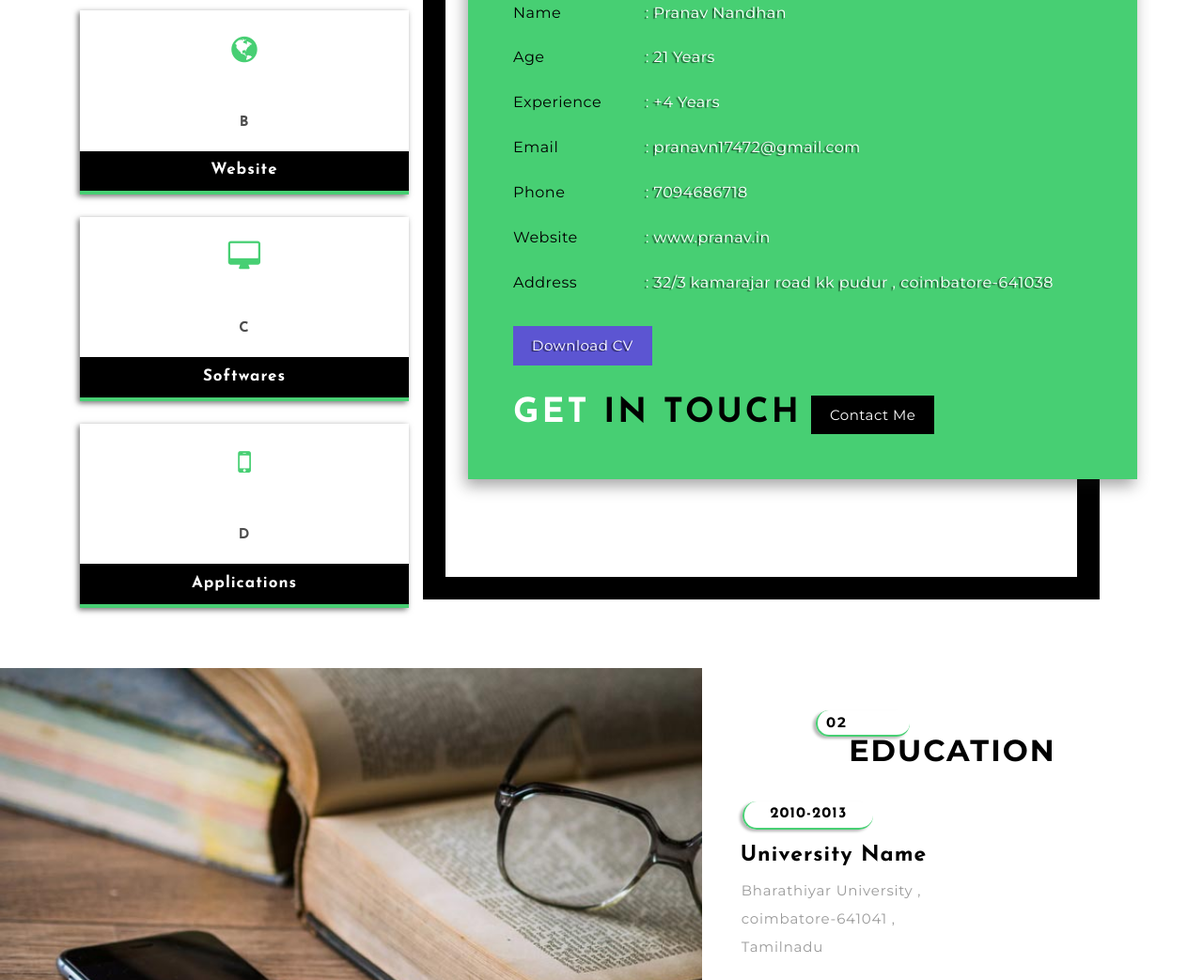
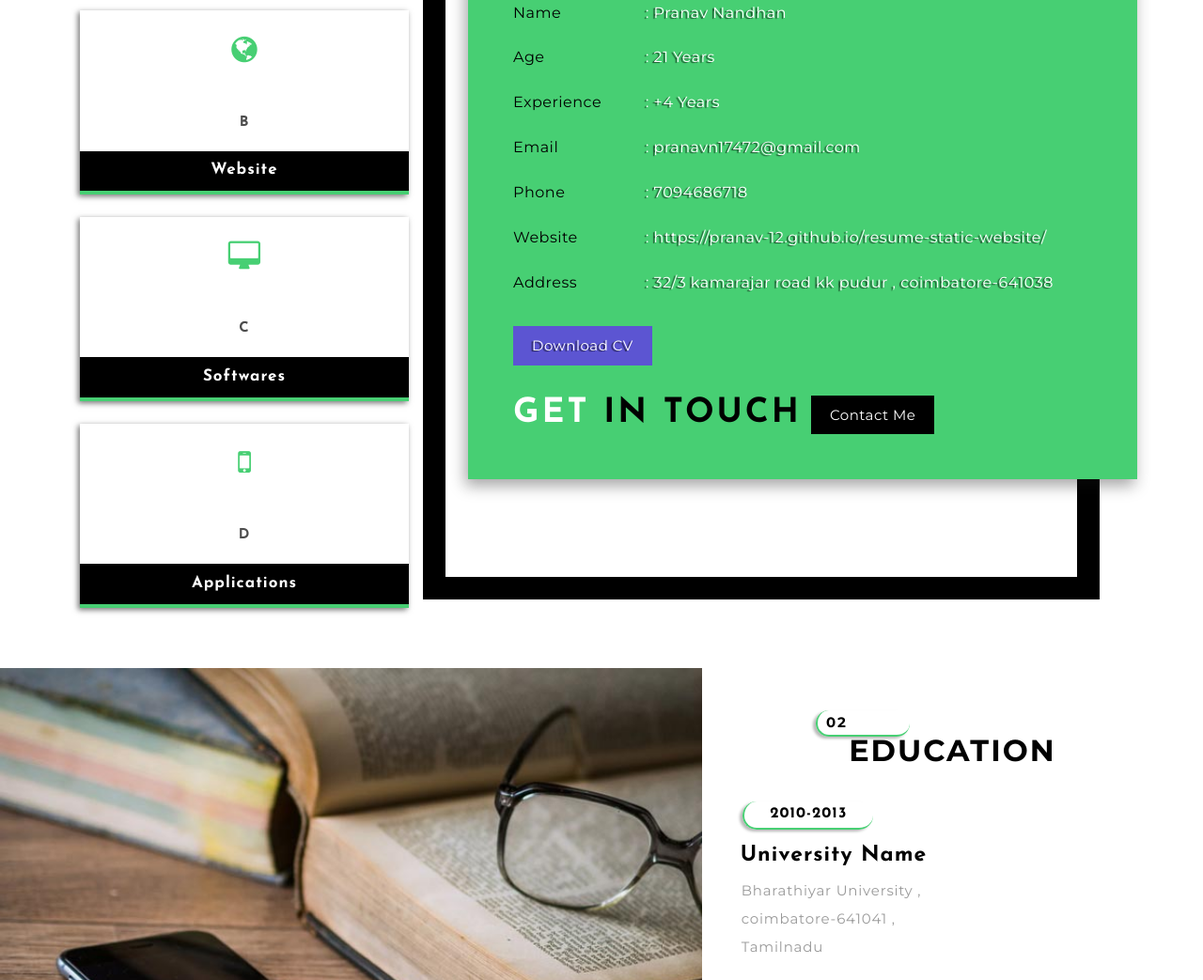
Before and after one commit to pranav-12/resume-static-website, a plain HTML site: page index.html in a window 1280 px wide. Shown: the part 1158-2201 px from the top of the page at 94% size. Drawn offline with Linux system fonts and the light colour scheme.

Commit message:
Update index.html

```diff
--- a/index.html
+++ b/index.html
@@ -140,7 +140,7 @@ Smartphone Compatible web template, free webdesigns for Nokia, Samsung, LG, Sony
 						<li><span>Experience</span>: +4 Years</li>
 						<li><span>Email</span>: <a href="mailto:pranavn17472@gmail.com">pranavn17472@gmail.com</a></li>
 						<li><span>Phone</span>: 7094686718</li>
-						<li><span>Website</span>: <a href="#">www.pranav.in</a></li>
+						<li><span>Website</span>: <a href="https://pranav-12.github.io/resume-static-website/">https://pranav-12.github.io/resume-static-website/</a></li>
 						<li><span>Address</span>: 32/3 kamarajar road kk pudur , coimbatore-641038</li>
 						<li><a href="#" class="botton-w3ls">Download CV</a>
 						</li>
@@ -519,7 +519,7 @@ Smartphone Compatible web template, free webdesigns for Nokia, Samsung, LG, Sony
 	<!-- Footer -->
 	<div class="copyright-wthree">
 		<div class="container">
-			<p>&copy; 2017 Apt Resume . All Rights Reserved | Design by <a href=" http://pranavn.in/."> Pranavn.in</a></p>
+			<p>&copy; 2017 Apt Resume . All Rights Reserved | Design by <a href="https://pranav-12.github.io/resume-static-website/"> Pranavn.in</a></p>
 		</div>
 	</div>
 	<!-- //Footer -->
```
